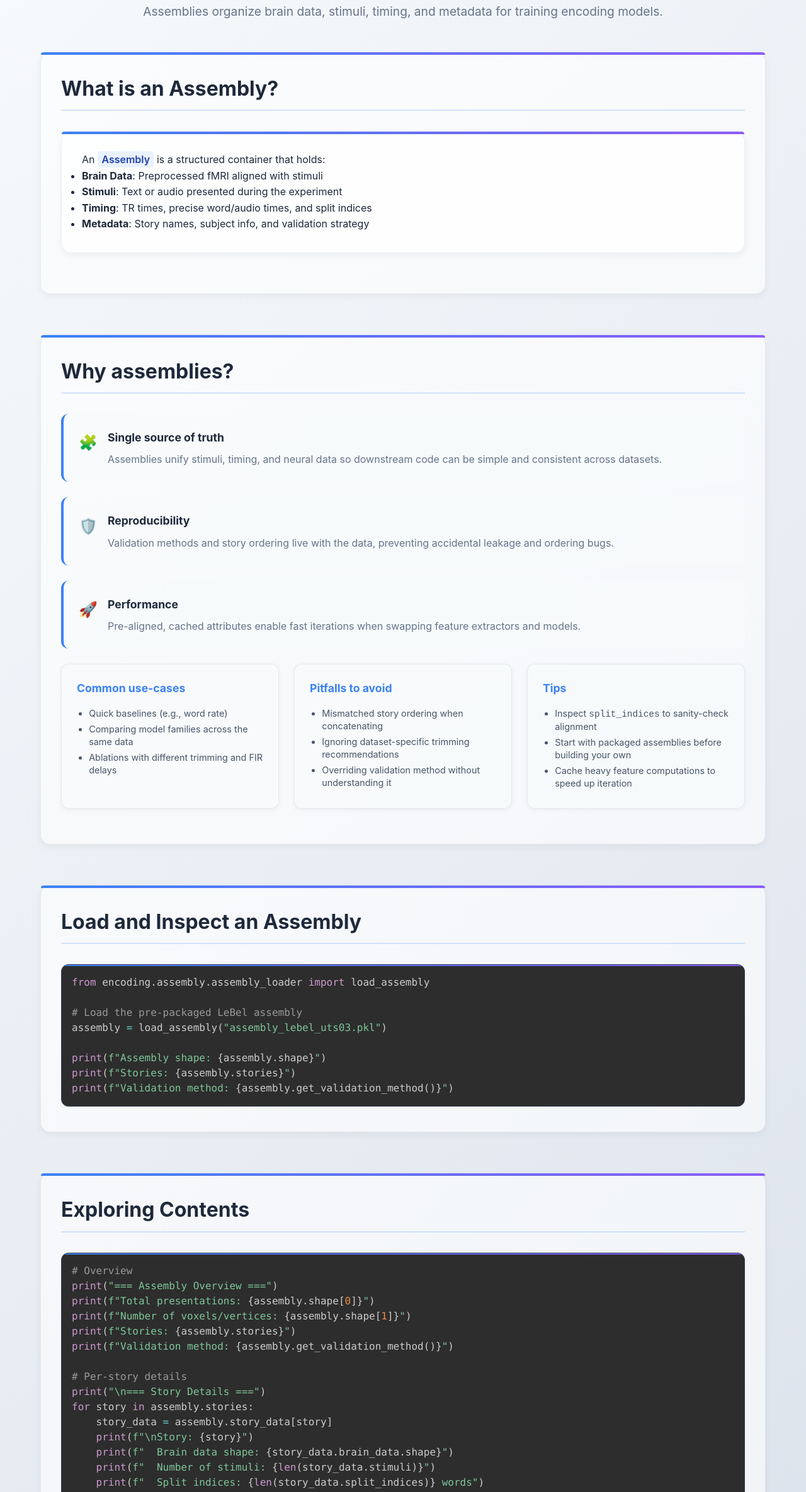
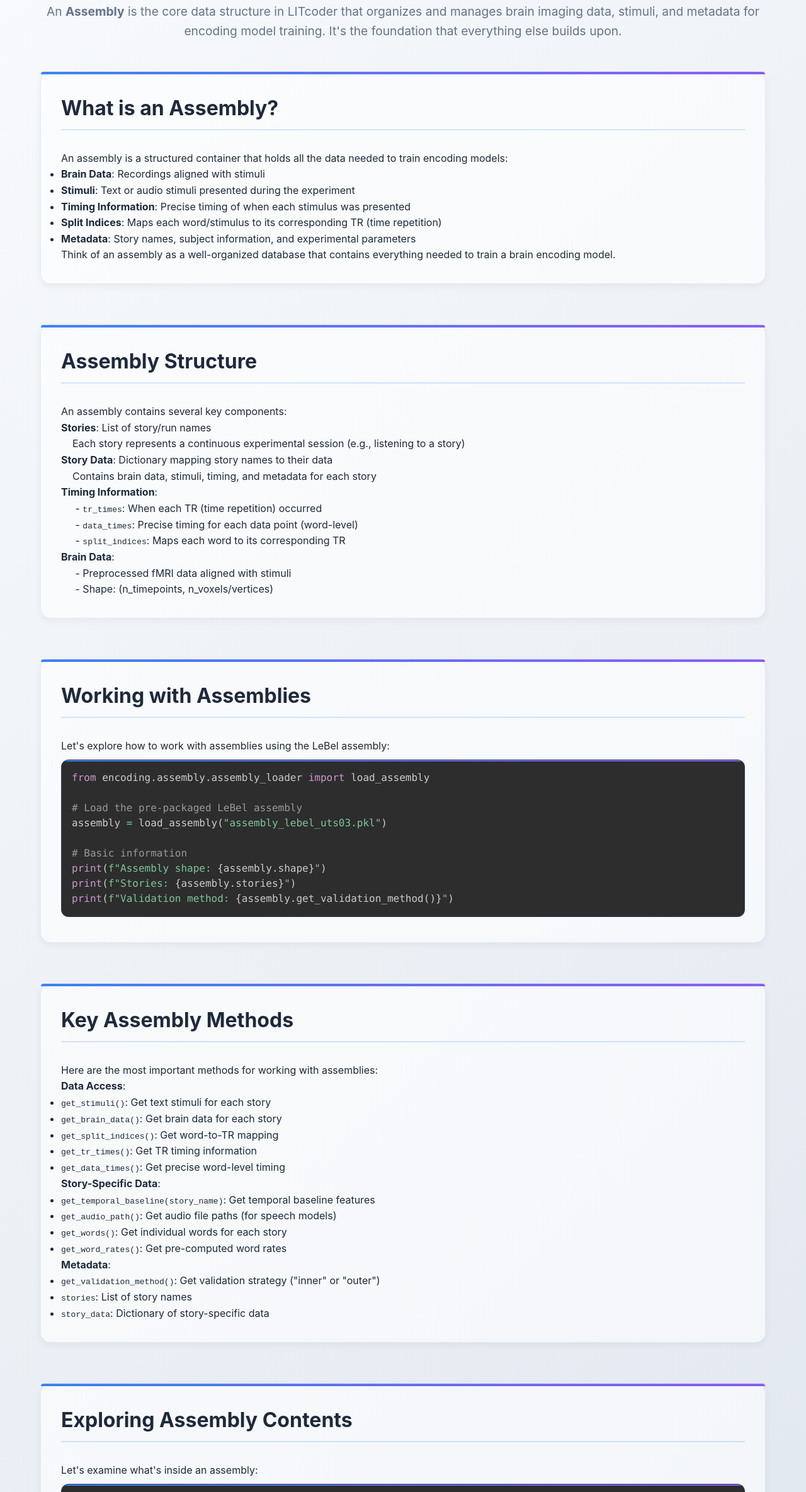
Before and after one commit to litcoder-brain/litcoder-brain.github.io, a plain HTML site: page assemblies.html in a window 1280 px wide. Shown: the part 193-2562 px from the top of the page at 63% size. Drawn offline with nearby package versions, Linux system fonts and the light colour scheme.

Commit message:
Add files via upload

```diff
--- a/assemblies.html
+++ b/assemblies.html
@@ -21,97 +21,93 @@
         </nav>
 
         <header class="tutorial-header">
-            <h1>🧱 Understanding Assemblies in LITCoder</h1>
-            <p>Assemblies organize brain data, stimuli, timing, and metadata for training encoding models.</p>
+            <h1>Understanding Assemblies in LITcoder</h1>
+            <p>An <strong>Assembly</strong> is the core data structure in LITcoder that organizes and manages brain imaging data, stimuli, and metadata for encoding model training. It's the foundation that everything else builds upon.</p>
         </header>
 
         <section class="tutorial-section">
             <h2>What is an Assembly?</h2>
-            <div class="concept-card">
-                <p>An <span class="highlight">Assembly</span> is a structured container that holds:</p>
-                <ul>
-                    <li><strong>Brain Data</strong>: Preprocessed fMRI aligned with stimuli</li>
-                    <li><strong>Stimuli</strong>: Text or audio presented during the experiment</li>
-                    <li><strong>Timing</strong>: TR times, precise word/audio times, and split indices</li>
-                    <li><strong>Metadata</strong>: Story names, subject info, and validation strategy</li>
-                </ul>
-            </div>
+            <p>An assembly is a structured container that holds all the data needed to train encoding models:</p>
+            <ul>
+                <li><strong>Brain Data</strong>: Recordings aligned with stimuli</li>
+                <li><strong>Stimuli</strong>: Text or audio stimuli presented during the experiment</li>
+                <li><strong>Timing Information</strong>: Precise timing of when each stimulus was presented</li>
+                <li><strong>Split Indices</strong>: Maps each word/stimulus to its corresponding TR (time repetition)</li>
+                <li><strong>Metadata</strong>: Story names, subject information, and experimental parameters</li>
+            </ul>
+            <p>Think of an assembly as a well-organized database that contains everything needed to train a brain encoding model.</p>
         </section>
 
         <section class="tutorial-section">
-            <h2>Why assemblies?</h2>
-            <div class="pipeline-step">
-                <div class="step-icon">🧩</div>
-                <div class="step-content">
-                    <h4>Single source of truth</h4>
-                    <p>Assemblies unify stimuli, timing, and neural data so downstream code can be simple and consistent across datasets.</p>
-                </div>
-            </div>
-            <div class="pipeline-step">
-                <div class="step-icon">🛡️</div>
-                <div class="step-content">
-                    <h4>Reproducibility</h4>
-                    <p>Validation methods and story ordering live with the data, preventing accidental leakage and ordering bugs.</p>
-                </div>
-            </div>
-            <div class="pipeline-step">
-                <div class="step-icon">🚀</div>
-                <div class="step-content">
-                    <h4>Performance</h4>
-                    <p>Pre-aligned, cached attributes enable fast iterations when swapping feature extractors and models.</p>
-                </div>
-            </div>
-
-            <div class="parameter-grid" style="margin-top: 1.5rem;">
-                <div class="param-card">
-                    <h4>Common use-cases</h4>
-                    <ul>
-                        <li>Quick baselines (e.g., word rate)</li>
-                        <li>Comparing model families across the same data</li>
-                        <li>Ablations with different trimming and FIR delays</li>
-                    </ul>
-                </div>
-                <div class="param-card">
-                    <h4>Pitfalls to avoid</h4>
-                    <ul>
-                        <li>Mismatched story ordering when concatenating</li>
-                        <li>Ignoring dataset-specific trimming recommendations</li>
-                        <li>Overriding validation method without understanding it</li>
-                    </ul>
-                </div>
-                <div class="param-card">
-                    <h4>Tips</h4>
-                    <ul>
-                        <li>Inspect <code>split_indices</code> to sanity-check alignment</li>
-                        <li>Start with packaged assemblies before building your own</li>
-                        <li>Cache heavy feature computations to speed up iteration</li>
-                    </ul>
-                </div>
-            </div>
+            <h2>Assembly Structure</h2>
+            <p>An assembly contains several key components:</p>
+            <p><strong>Stories</strong>: List of story/run names<br>
+            &nbsp;&nbsp;&nbsp;&nbsp;Each story represents a continuous experimental session (e.g., listening to a story)</p>
+            <p><strong>Story Data</strong>: Dictionary mapping story names to their data<br>
+            &nbsp;&nbsp;&nbsp;&nbsp;Contains brain data, stimuli, timing, and metadata for each story</p>
+            <p><strong>Timing Information</strong>:
+            <br>&nbsp;&nbsp;&nbsp;&nbsp; - <code>tr_times</code>: When each TR (time repetition) occurred
+            <br>&nbsp;&nbsp;&nbsp;&nbsp; - <code>data_times</code>: Precise timing for each data point (word-level)
+            <br>&nbsp;&nbsp;&nbsp;&nbsp; - <code>split_indices</code>: Maps each word to its corresponding TR</p>
+            <p><strong>Brain Data</strong>:
+            <br>&nbsp;&nbsp;&nbsp;&nbsp; - Preprocessed fMRI data aligned with stimuli
+            <br>&nbsp;&nbsp;&nbsp;&nbsp; - Shape: (n_timepoints, n_voxels/vertices)</p>
         </section>
 
         <section class="tutorial-section">
-            <h2>Load and Inspect an Assembly</h2>
+            <h2>Working with Assemblies</h2>
+            <p>Let's explore how to work with assemblies using the LeBel assembly:</p>
             <pre class="code-block"><code class="language-python">from encoding.assembly.assembly_loader import load_assembly
 
 # Load the pre-packaged LeBel assembly
 assembly = load_assembly("assembly_lebel_uts03.pkl")
 
+# Basic information
 print(f"Assembly shape: {assembly.shape}")
 print(f"Stories: {assembly.stories}")
 print(f"Validation method: {assembly.get_validation_method()}")</code></pre>
         </section>
 
         <section class="tutorial-section">
-            <h2>Exploring Contents</h2>
-            <pre class="code-block"><code class="language-python"># Overview
+            <h2>Key Assembly Methods</h2>
+            <p>Here are the most important methods for working with assemblies:</p>
+            <p><strong>Data Access</strong>:</p>
+            <ul>
+                <li><code>get_stimuli()</code>: Get text stimuli for each story</li>
+                <li><code>get_brain_data()</code>: Get brain data for each story</li>
+                <li><code>get_split_indices()</code>: Get word-to-TR mapping</li>
+                <li><code>get_tr_times()</code>: Get TR timing information</li>
+                <li><code>get_data_times()</code>: Get precise word-level timing</li>
+            </ul>
+            <p><strong>Story-Specific Data</strong>:</p>
+            <ul>
+                <li><code>get_temporal_baseline(story_name)</code>: Get temporal baseline features</li>
+                <li><code>get_audio_path()</code>: Get audio file paths (for speech models)</li>
+                <li><code>get_words()</code>: Get individual words for each story</li>
+                <li><code>get_word_rates()</code>: Get pre-computed word rates</li>
+            </ul>
+            <p><strong>Metadata</strong>:</p>
+            <ul>
+                <li><code>get_validation_method()</code>: Get validation strategy ("inner" or "outer")</li>
+                <li><code>stories</code>: List of story names</li>
+                <li><code>story_data</code>: Dictionary of story-specific data</li>
+            </ul>
+        </section>
+
+        <section class="tutorial-section">
+            <h2>Exploring Assembly Contents</h2>
+            <p>Let's examine what's inside an assembly:</p>
+            <pre class="code-block"><code class="language-python"># Load assembly
+assembly = load_assembly("assembly_lebel_uts03.pkl")
+
+# Basic information
 print("=== Assembly Overview ===")
 print(f"Total presentations: {assembly.shape[0]}")
 print(f"Number of voxels/vertices: {assembly.shape[1]}")
 print(f"Stories: {assembly.stories}")
 print(f"Validation method: {assembly.get_validation_method()}")
 
-# Per-story details
+# Explore each story
 print("\n=== Story Details ===")
 for story in assembly.stories:
     story_data = assembly.story_data[story]
@@ -122,15 +118,45 @@ for story in assembly.stories:
     print(f"  TR times: {len(story_data.tr_times)} TRs")
     print(f"  Data times: {len(story_data.data_times)} words")
 
-    # Peek at stimuli and alignment
+    # Show first few stimuli
     print(f"  First 3 stimuli: {story_data.stimuli[:3]}")
+
+    # Show split indices (these map words to TRs)
     print(f"  First 10 split indices: {story_data.split_indices[:10]}")
     print(f"  Last 10 split indices: {story_data.split_indices[-10:]}")</code></pre>
         </section>
 
         <section class="tutorial-section">
-            <h2>Story-Level Access</h2>
-            <pre class="code-block"><code class="language-python">story_name = assembly.stories[0]
+            <h2>Understanding the Data Flow</h2>
+            <ol>
+                <li><strong>Stimuli Extraction</strong>: Text is processed into features (embeddings, word rates, etc.)</li>
+                <li><strong>Timing Alignment</strong>: Features are aligned with brain data using timing information</li>
+                <li><strong>Downsampling</strong>: High-resolution features are downsampled to match brain data TR</li>
+                <li><strong>FIR Delays</strong>: Temporal delays are applied to account for hemodynamic response</li>
+                <li><strong>Train/Test Split</strong>: Data is split for proper evaluation</li>
+            </ol>
+        </section>
+
+        <section class="tutorial-section">
+            <h2>Assembly Attributes</h2>
+            <p>An assembly has several key attributes:</p>
+            <p><strong>Shape</strong>: (n_presentations, n_voxels/vertices)<br>
+            &nbsp;&nbsp;&nbsp;&nbsp;Total number of timepoints and brain regions</p>
+            <p><strong>Stories</strong>: List of story names<br>
+            &nbsp;&nbsp;&nbsp;&nbsp;Each story represents a continuous experimental session</p>
+            <p><strong>Story Data</strong>: Dictionary of story-specific data<br>
+            &nbsp;&nbsp;&nbsp;&nbsp;Contains all the data for each story</p>
+            <p><strong>Coordinates</strong>: Metadata about presentations<br>
+            &nbsp;&nbsp;&nbsp;&nbsp;Story IDs, stimulus IDs, etc.</p>
+            <p><strong>Validation Method</strong>: "inner" or "outer"<br>
+            &nbsp;&nbsp;&nbsp;&nbsp;How the assembly handles train/test splits</p>
+        </section>
+
+        <section class="tutorial-section">
+            <h2>Working with Story Data</h2>
+            <p>Each story in an assembly contains:</p>
+            <pre class="code-block"><code class="language-python"># Get data for a specific story
+story_name = assembly.stories[0]
 story_data = assembly.story_data[story_name]
 
 print(f"Story: {story_name}")
@@ -140,6 +166,7 @@ print(f"  Split indices: {len(story_data.split_indices)}")
 print(f"  TR times: {len(story_data.tr_times)}")
 print(f"  Data times: {len(story_data.data_times)}")
 
+# Access specific data
 brain_data = story_data.brain_data
 stimuli = story_data.stimuli
 split_indices = story_data.split_indices
@@ -148,15 +175,18 @@ data_times = story_data.data_times</code></pre>
         </section>
 
         <section class="tutorial-section">
-            <h2>Using an Assembly in Training</h2>
+            <h2>Using Assemblies in Training</h2>
+            <p>Here's how assemblies are used in the training pipeline:</p>
             <pre class="code-block"><code class="language-python">from encoding.assembly.assembly_loader import load_assembly
 from encoding.features.factory import FeatureExtractorFactory
 from encoding.downsample.downsampling import Downsampler
 from encoding.models.nested_cv import NestedCVModel
 from encoding.trainer import AbstractTrainer
 
+# 1. Load assembly
 assembly = load_assembly("assembly_lebel_uts03.pkl")
 
+# 2. Create feature extractor
 extractor = FeatureExtractorFactory.create_extractor(
     modality="wordrate",
     model_name="wordrate",
@@ -164,9 +194,11 @@ extractor = FeatureExtractorFactory.create_extractor(
     cache_dir="cache",
 )
 
+# 3. Set up other components
 downsampler = Downsampler()
 model = NestedCVModel(model_name="ridge_regression")
 
+# 4. Configure training parameters
 fir_delays = [1, 2, 3, 4]
 trimming_config = {
     "train_features_start": 10,
@@ -179,6 +211,7 @@ trimming_config = {
     "test_targets_end": None,
 }
 
+# 5. Create trainer
 trainer = AbstractTrainer(
     assembly=assembly,
     feature_extractors=[extractor],
@@ -193,11 +226,13 @@ trainer = AbstractTrainer(
     results_dir="results",
 )
 
+# 6. Train the model
 metrics = trainer.train()
-print({
-    "median_correlation": metrics.get("median_score", float("nan")),
-    "n_significant": metrics.get("n_significant"),
-})</code></pre>
+print(f"Median correlation: {metrics.get('median_score', float('nan')):.4f}")</code></pre>
+        </section>
+
+        <section class="tutorial-section">
+            <p>This understanding of assemblies is crucial for effectively using LITcoder. The assembly serves as the foundation for all encoding model training, providing the structured interface between your experimental data and the machine learning pipeline.</p>
         </section>
 
         <footer class="footer">
```
